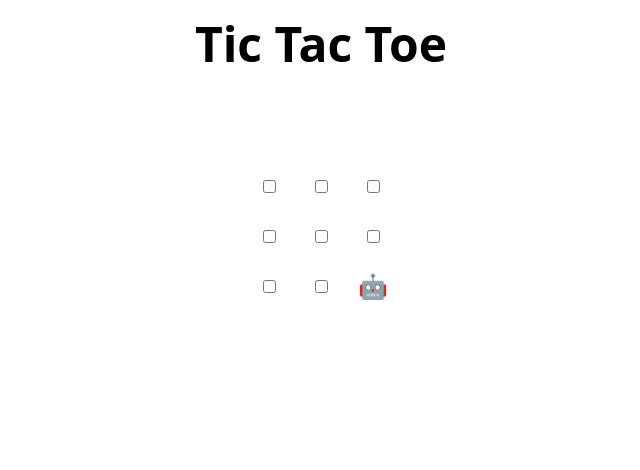
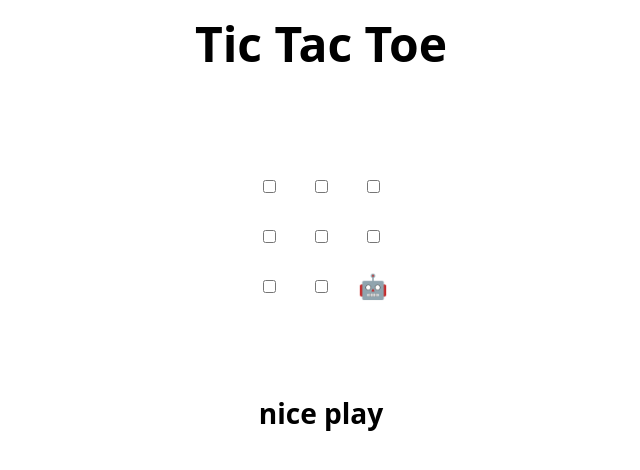
Before and after one commit to Github19982018/skills-review-pull-requests, a plain HTML site: page index.html in a window 1280 px wide. Shown: the whole page, without its empty margins (319-959 px from the left). Drawn offline with Linux system fonts and the light colour scheme.

Commit message:
Update index.html

```diff
--- a/index.html
+++ b/index.html
@@ -48,7 +48,7 @@
 </table>
 
 <h2 hidden>Game over, refresh to play again 🧑‍💻 🤖!</h2>
-
+<h3> nice play </h3>
 <script>
   // Initialization
   const boxes = Array.from(document.querySelectorAll("td"));
```
